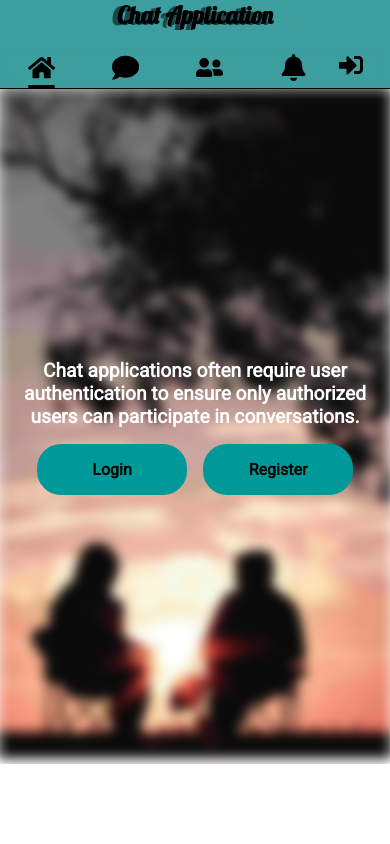
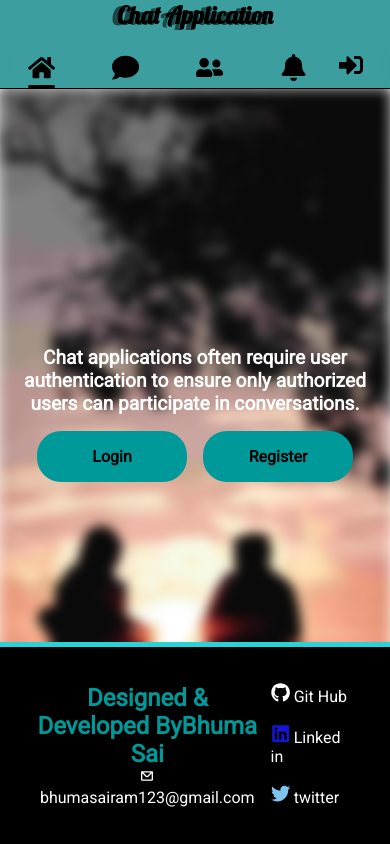
Before and after one commit to BhumaSai/chatapp, a React (Create React App) app in the folder userI/: page / in a window 390 px wide. Built offline with nearby package versions, Linux system fonts and the light colour scheme.

Commit message:
Updated api's and ui

```diff
--- a/userI/src/B_E_code/ResetPassword.jsx
+++ b/userI/src/B_E_code/ResetPassword.jsx
@@ -23,6 +23,7 @@ function ResetPassword() {
         try {
             setwait(true)
             URL.post(`/reset_password${location.search}`, { password, confirmpass }).then((res) => {
+                console.log(res)
                 setmsg(res.data)
                 alert(res.data.msg)
                 setwait(false)
--- a/userI/src/Url.js
+++ b/userI/src/Url.js
@@ -1,6 +1,6 @@
 import axios from "axios";
 
 export const URL = axios.create({
-  baseURL: "https://feelfreebe.onrender.com/",
-  // baseURL: "http://localhost:4000/",
+  // baseURL: "https://feelfreebe.onrender.com/",
+  baseURL: "http://localhost:4000/",
 });
--- a/userI/src/components/Chat.jsx
+++ b/userI/src/components/Chat.jsx
@@ -143,7 +143,7 @@ function Chat() {
       <center>
         <div className="chat-box">
           <div className="chat-items">
-            <div className={pickUser ? "chat-users" : "chat-users-full"}>
+            <div className={pickUser ? "chat-users width" : "chat-users-full"}>
               <h3 className='message-title'>messages</h3>
               {friends ?
                 Array.isArray(friends) && friends.map(data => {
--- a/userI/src/components/Home.jsx
+++ b/userI/src/components/Home.jsx
@@ -26,8 +26,7 @@ function Home() {
               </div>
             </div>
           </div>
-          : null
-      }
+          :
           <div className="hero-content">
             {
               localStorage.getItem('Token') ? <div className="image">
@@ -36,6 +35,7 @@ function Home() {
               </div> : null
             }
           </div>
+      }
       <Footer />
     </>
   )
--- a/userI/src/components/components.css
+++ b/userI/src/components/components.css
@@ -79,7 +79,7 @@
 /* chat section */
 
 .chat-box {
-    min-height: 900px;
+    min-height: 700px;
     height: 90dvh;
     width: 100%;
     padding: 1rem;
@@ -389,6 +389,9 @@
 }
 
 @media screen and (max-width:750px) {
+    .width {
+        width: 0%;
+    }
 
     .chat-box {
         height: 91.5vh;
--- a/userI/src/components/friendProfile.css
+++ b/userI/src/components/friendProfile.css
@@ -88,7 +88,7 @@
 /* home page section */
 .hero-section {
     position: relative;
-    height: 80vh;
+    height: 78vh;
     width: 100%;
 }
 
@@ -123,7 +123,7 @@
     width: 50%;
     text-align: center;
     font-size: 2rem;
-    color: #fff;
+    color: #ffffff;
     font-weight: 900;
 }
 
@@ -156,6 +156,8 @@
     width: 100%;
     height: 77vh;
 }
+
+
 
 .hero-content .image {
     width: 100%;
@@ -216,34 +218,6 @@
     padding: .5rem;
 }
 
-.hero-content .note-points {
-    width: 100%;
-    display: flex;
-    justify-content: center;
-    flex-direction: column;
-    align-items: center;
-}
-
-.note-points ul {
-    width: 90%;
-    padding: 2rem;
-}
-
-.note-points ul li {
-    list-style-type: decimal;
-    color: #000;
-    width: 100%;
-    min-height: 9px;
-    text-transform: capitalize;
-    font-weight: 700;
-    padding: 5px;
-    font-family: 'Lucida Sans', 'Lucida Sans Regular', 'Lucida Grande', 'Lucida Sans Unicode', Geneva, Verdana, sans-serif;
-}
-
-.note-points ul li:nth-child(5) {
-    font-weight: 900;
-    font-family: Impact, Haettenschweiler, 'Arial Narrow Bold', sans-serif;
-}
 
 
 @media screen and (max-width:600px) {
@@ -290,6 +264,10 @@
         height: 500px;
     }
 
+    .hero-section {
+        height: 77vh;
+    }
+
 }
 
 /* home page section */
--- a/userI/src/index.css
+++ b/userI/src/index.css
@@ -10,6 +10,7 @@
   font-family: 'Pacifico', cursive;
   font-family: 'Roboto', sans-serif;
   overflow-x: hidden;
+  scroll-behavior: smooth;
 }
 
 body {
--- a/userI/src/n_f_components/nf.css
+++ b/userI/src/n_f_components/nf.css
@@ -312,7 +312,7 @@ ul li a {
 
 /* footer */
 .footer-section {
-    min-height: 75px;
+    height: auto;
     width: 100%;
     background: #000000;
     color: #fff;
@@ -320,10 +320,10 @@ ul li a {
     padding: 2rem;
     display: flex;
     justify-content: center;
-    position: relative;
+    position: fixed;
+    bottom: 0;
     left: 0;
-    bottom: 0;
-    z-index: 100;
+
 }
 
 .footer-items {
@@ -369,12 +369,6 @@ ul li a {
 }
 
 @media screen and (max-width:1000px) {
-    .footer-section {
-        position: relative;
-        left: 0;
-        bottom: 0;
-        z-index: 100;
-    }
 
     .main-text h3 {
         font-size: 1.5rem;
```
Also changed, not shown: 2 other files (tests, documents, lock files or other folders). Lines whose indentation alone changed are shown as unchanged.
